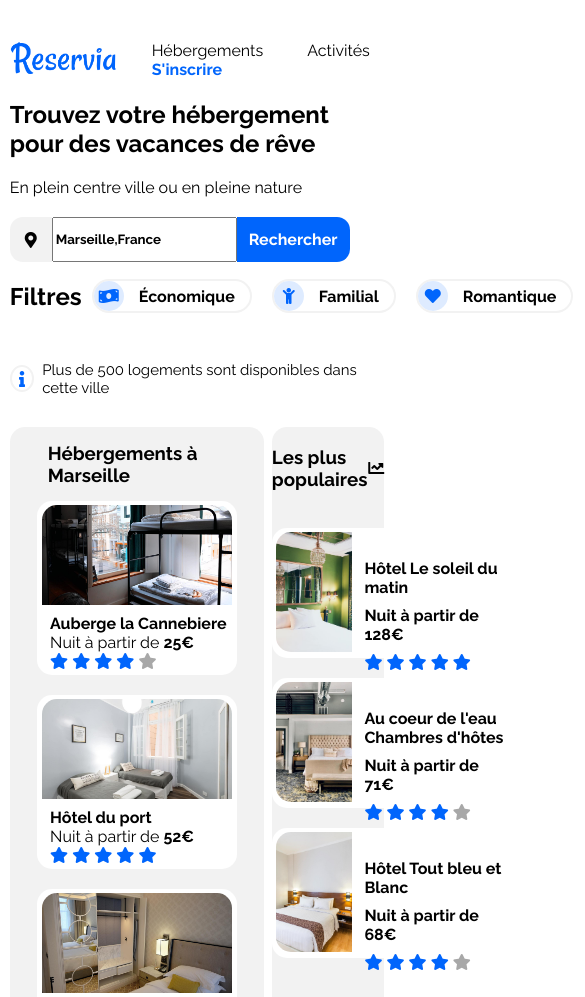
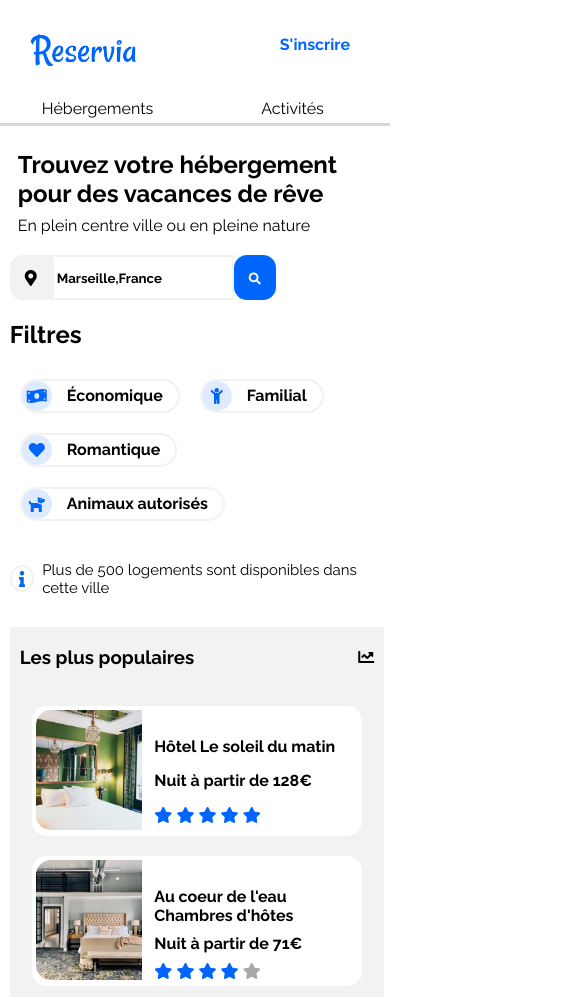
Before and after one commit to CamilleRampillon/CamilleRampillon_2_22032021, a plain HTML site: page index.html in a window 390 px wide. Shown: the top 997 px of the page, 585 px wide, since content can reach past the window. Drawn offline with Linux system fonts and the light colour scheme.

Commit message:
responsive mobile

```diff
--- a/css/styles.css
+++ b/css/styles.css
@@ -11,13 +11,19 @@
 }
 
 body {
+  margin: 0;
+}
+.container {
   font-family: "Raleway", sans-serif;
-  margin: 0;
+  max-width: 1500px;
+  margin: auto;
+  display: block;
 }
 main {
   width: 96%;
   margin: 0% 2.5%;
 }
+
 /*Header*/
 .header {
   align-items: center;
@@ -107,6 +113,9 @@ main {
   font-weight: 600;
   font-family: "Raleway_2", serif;
 }
+.mobileSearchIcon {
+  display: none;
+}
 .searchSlogan {
   margin-bottom: 20px;
 }
@@ -120,14 +129,13 @@ main {
 .searchSlogan h3 {
   margin: auto;
   margin-top: 20px;
-
 }
 /* Search Filter*/
 .filter {
   display: flex;
   align-items: center;
 }
-.filter h2{
+.filter h2 {
   font-family: "Raleway_2", serif;
 }
 .filterLink {
@@ -273,7 +281,7 @@ main {
   padding-left: 8px;
   padding-top: 5px;
 }
-.hotelName{
+.hotelName {
   font-family: "Raleway_2", serif;
 }
 .stars {
@@ -381,7 +389,7 @@ main {
   justify-content: space-between;
   flex-wrap: wrap;
 }
-#activites h3{
+#activites h3 {
   font-family: "Raleway_2", serif;
 }
 #activites a {
@@ -444,6 +452,9 @@ main {
   margin-right: auto;
   padding-left: 30px;
 }
+.footerColumn h3 {
+  font-family: "Raleway_2", serif;
+}
 .footerColumn ul {
   padding: 0;
 }
@@ -455,3 +466,214 @@ main {
 ul li {
   list-style: none;
 }
+
+/*Media queries (responsive)*/
+/*version mobile*/
+@media screen and (max-width: 400px) {
+  body {
+    margin: 0;
+    padding: 0;
+    width: 100%;
+  }
+  .container {
+    width: 100%;
+  }
+  main {
+    width: 96%;
+    margin: 0% 2.5%;
+  }
+
+  /*Header (mobile)*/
+  .header {
+    flex-wrap: wrap;
+    margin: 0;
+    padding: 0;
+    width: 100%;
+    background-color: white;
+  }
+  .logo {
+    width: 100%;
+    padding-left: 20px;
+    padding-top: 10px;
+    background-color: white;
+  }
+  .headerNav {
+    width: 100%;
+    padding: 0;
+    display: flex;
+    justify-content: center;
+    background-color: white;
+  }
+  .register {
+    position: absolute;
+    top: -10px;
+    right: 20px;
+  }
+  .navLink {
+    display: flex;
+    flex: 1;
+    justify-content: center;
+    border-top: hidden;
+    padding: 5px 0 5px 0;
+    border-bottom: #d8d8d8 3px solid;
+    background-color: white;
+  }
+  .navLinkHover:hover {
+    border-top: hidden;
+    padding: 15px 0 8px 0;
+    border-bottom: #0065fc 3px solid;
+  }
+
+  /*Main (mobile)*/
+  /*Search (mobile)*/
+  .searchSection {
+    margin-top: 150px;
+  }
+  .searchSlogan {
+    padding-left: 8px;
+  }
+  .searchSlogan h1 {
+    margin-bottom: 8px;
+  }
+  .searchForm {
+    width: 100%;
+  }
+  .searchIcon {
+    display: none;
+  }
+  .mobileSearchIcon {
+    display: flex;
+    padding: 6px 15px;
+    background-color: #0065fc;
+    border-radius: 13px;
+    display: flex;
+    align-items: center;
+  }
+  .fa-search {
+    color: white;
+  }
+
+  /* Search Filter (mobile)*/
+  .filter {
+    flex-wrap: wrap;
+  }
+  .filter h2 {
+    width: 100%;
+  }
+
+  /*Hebergements (mobile)*/
+  #hebergements {
+    flex-direction: column-reverse;
+  }
+
+  /* Hebergements populaires (mobile)*/
+  .popularHotelBlock {
+    border-radius: 0;
+    margin: auto;
+    width: 100%;
+    align-items: flex-start;
+  }
+  .popularHotelBlockTitle {
+    width: 100%;
+    justify-content: space-between;
+  }
+  .popularHotelBlockTitle h3 {
+    padding-left: 10px;
+  }
+  .popularHotelBlockTitle i {
+    padding-right: 10px;
+  }
+  .popularHotelList {
+    margin: 0;
+    width: 100%;
+  }
+  .popularHotelArticle {
+    min-width: 200px;
+    width: 88%;
+  }
+  .popularHotelArticle:hover {
+    min-width: 200px;
+    width: 88%;
+    transition: 300ms;
+  }
+
+  /* Hebergements à Marseille (mobile)*/
+  .hotelBlock {
+    background-color: white;
+    margin: 0;
+    width: 100%;
+  }
+  .hotelBlockTitle {
+    padding: 0;
+  }
+  .hotelBlockTitle h3 {
+    margin-left: 10px;
+  }
+  .hotelList {
+    flex-direction: column;
+  }
+  .hotelArticle {
+    width: 90%;
+    box-shadow: 0 0 5px 0 #7e7e7e;
+  }
+  .hotelArticle a {
+    width: 98%;
+  }
+  .hotelMore {
+    padding: 0;
+  }
+  .hotelMore a {
+    margin-left: 10px;
+  }
+
+  /* Activites (mobile) */
+  #activites {
+    flex-direction: column;
+  }
+  .activiteBlockTitle h3 {
+    margin-left: 10px;
+  }
+  .activiteList {
+    flex-direction: column;
+    align-content: center;
+  }
+  .activiteBlockOneArticle {
+    margin: auto;
+    width: 90%;
+  }
+  .activiteBlockTwoArticles {
+    margin: auto;
+    width: 90%;
+  }
+  .activiteArticleBig {
+    margin-bottom: 20px;
+  }
+  .activiteArticleMedium {
+    margin-bottom: 20px;
+  }
+  .activiteImgBig {
+    height: 125px;
+  }
+  .activiteImgMedium {
+    height: 125px;
+  }
+
+  /* Footer (mobile)*/
+  .footerContent {
+    flex-direction: column;
+  }
+  .footerColumn {
+    padding-top: 20px;
+  }
+  .footerColumn h3 {
+    font-family: "Raleway_2", serif;
+    margin: 0;
+    margin-bottom: 10px;
+  }
+  .footerColumn a {
+    margin: 0;
+    padding: 0;
+    margin-bottom: 8px;
+    line-height: 35px;
+  }
+}
--- a/index.html
+++ b/index.html
@@ -4,7 +4,7 @@
 <head>
     <title>Reservia</title>
     <meta charset="utf-8" />
-    <meta name="viewport" content="width=device-width, initial-scale=1.0" />
+    <meta name="viewport" content="width=device-width, initial-scale=1.0">
     <link rel="stylesheet" href="css/styles.css" />
     <link rel="stylesheet" href="https://cdnjs.cloudflare.com/ajax/libs/font-awesome/5.15.3/css/all.min.css"
         integrity="sha512-iBBXm8fW90+nuLcSKlbmrPcLa0OT92xO1BIsZ+ywDWZCvqsWgccV3gFoRBv0z+8dLJgyAHIhR35VZc2oM/gI1w=="
@@ -12,7 +12,7 @@
 </head>
 
 <body>
-    <div>
+    <div class="container">
         <!-- en-tête-->
         <header class="header">
             <div class="logo">
@@ -35,9 +35,9 @@
                 <!-- Formulaire de recherche-->
                 <div class="searchForm">
                     <div class="mapIcon"><i class="fas fa-map-marker-alt"></i></div>
-                    <input class="searchbar" type="search" placeholder="Marseille,France" />
+                    <input class="searchBar" type="search" placeholder="Marseille,France" />
                     <div class="searchIcon"><a href="#">Rechercher</a></div>
-                    <!-- <div class="mobileSearchIcon"><a href="#"><i class="fas fa-search fa-xs"></i></a></div> -->
+                    <div class="mobileSearchIcon"><a href="#"><i class="fas fa-search fa-xs"></i></a></div>
                 </div>
                 <!-- Filtres de recherche -->
                 <div class="filter">
```
Lines whose indentation alone changed are shown as unchanged.
